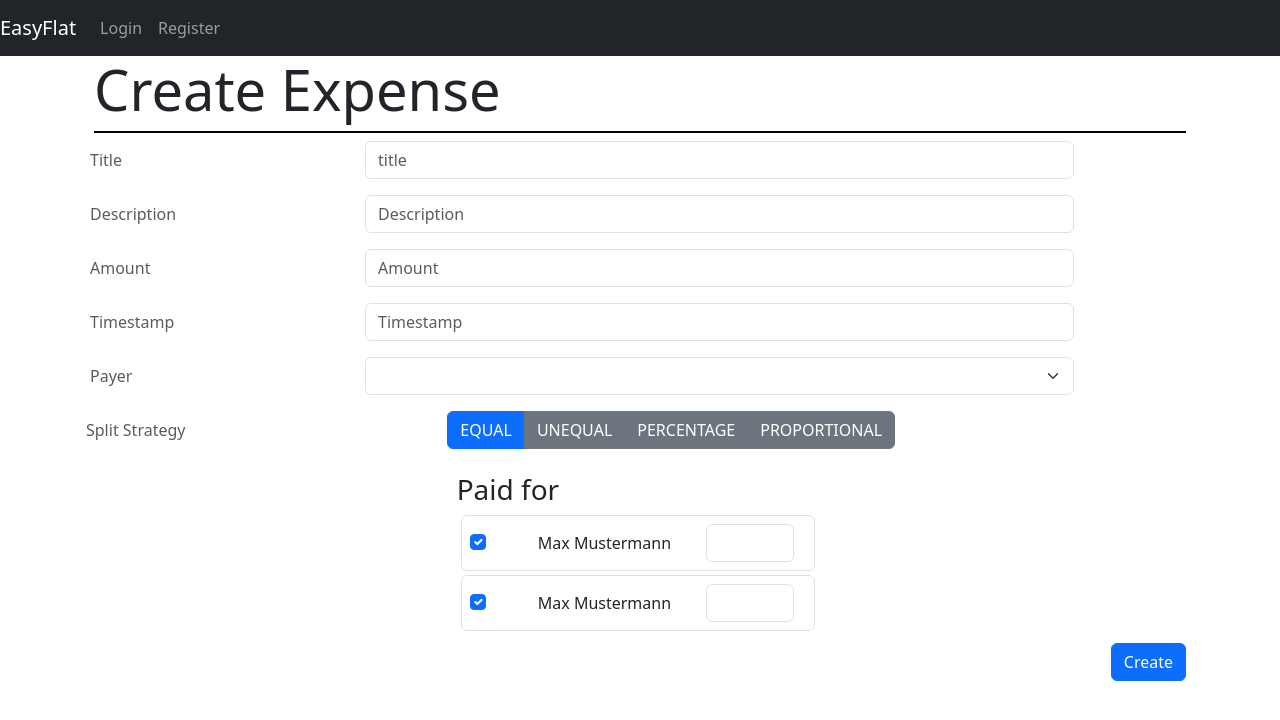
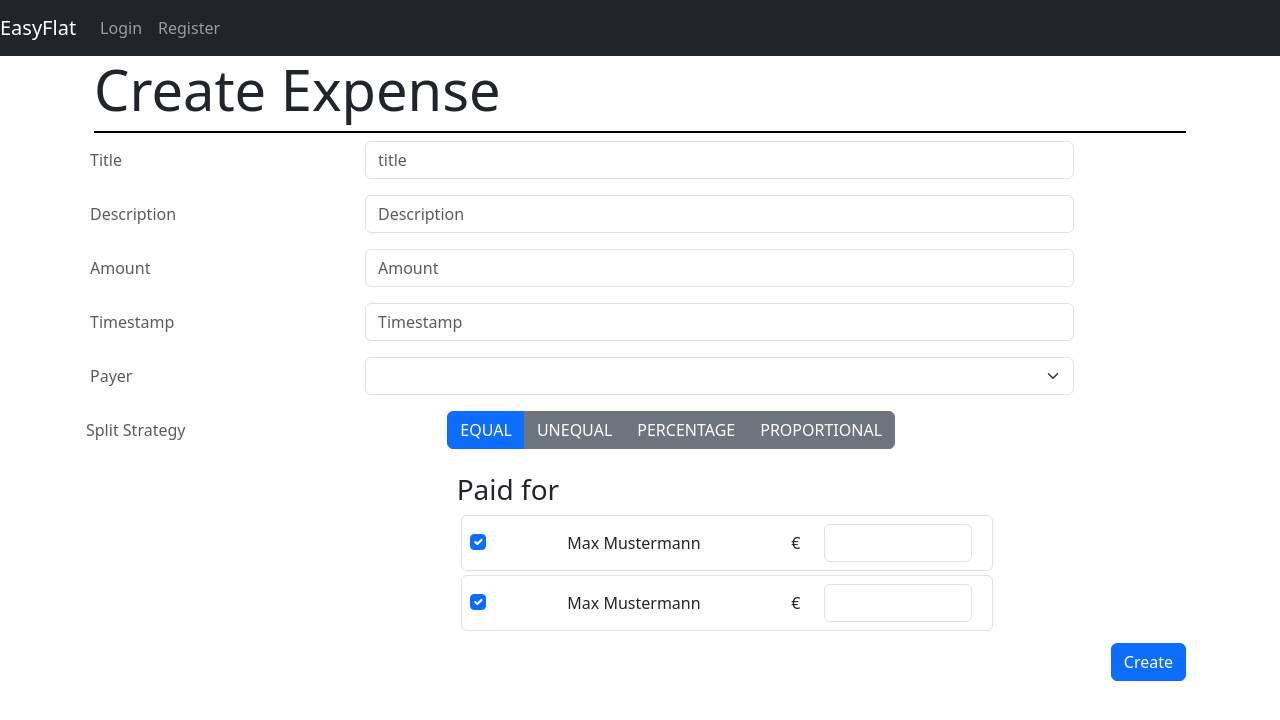
Before and after one commit to filipmilanov/EasyFlat, an Angular app in the folder frontend/: page /#/finance/expense/create in a window 1280 px wide. Shown: the top 720 px of the page. Built offline with nearby package versions, Linux system fonts and the light colour scheme.

Commit message:
fix[FV]: adds label which type of input it is, depending on the split strategy
Refs: #196

```diff
--- a/frontend/src/app/components/finance/expense-create-edit/expense-create-edit.component.html
+++ b/frontend/src/app/components/finance/expense-create-edit/expense-create-edit.component.html
@@ -96,7 +96,7 @@
               id="splitBy"
               [(bindingObject)]="selectedSplitBy"
               [options]="splitByOptions"
-              (change)="onSplitByChange()"
+              (bindingObjectChange)="onSplitByChange()"
             >
             </app-radio-buttons-component>
           </div>
--- a/frontend/src/app/components/finance/expense-create-edit/expense-create-edit.component.ts
+++ b/frontend/src/app/components/finance/expense-create-edit/expense-create-edit.component.ts
@@ -1,7 +1,6 @@
 import {Component, OnInit} from '@angular/core';
 import {DebitDto, ExpenseDto, SplitBy} from "../../../dtos/expenseDto";
 import {NgForm} from "@angular/forms";
-import {SharedFlat} from "../../../dtos/sharedFlat";
 import {SharedFlatService} from "../../../services/sharedFlat.service";
 import {FinanceService} from "../../../services/finance.service";
 import {Router} from "@angular/router";
@@ -52,6 +51,7 @@ export class ExpenseCreateEditComponent implements OnInit {
 
   ngOnInit(): void {
 
+    this.onSplitByChange();
   }
 
   onSubmit(form: NgForm) {
--- a/frontend/src/app/components/utils/show-user-for-expense/show-user-for-expense.component.html
+++ b/frontend/src/app/components/utils/show-user-for-expense/show-user-for-expense.component.html
@@ -1,5 +1,5 @@
 <div *ngFor="let user of users; let i = index"
-     class="row w-50 p-2 align-items-center align-content-center border rounded m-1">
+     class="row w-75 p-2 align-items-center align-content-center border rounded m-1">
   <div class="form-check col-2">
     <input class="form-check-input"
            type="checkbox"
@@ -8,15 +8,18 @@
            [ngModel]="isActive"
            (change)="user.value = 0">
   </div>
-  <div class="col-6">
+  <div class="col-4">
     {{user.user.firstName + " " + user.user.lastName}}
+  </div>
+  <div class="col-2 text-end">
+    {{kindOfValue(user)}}
   </div>
   <div class="col-4">
     <input type="number"
            class="form-control"
            aria-label="value"
-           placeholder="{{kindOfValue(user)}}"
            [(ngModel)]="user.value"
-           [disabled]="!isActive.checked">
+           [disabled]="!isActive.checked"
+    >
   </div>
 </div>
--- a/frontend/src/app/components/utils/show-user-for-expense/show-user-for-expense.component.ts
+++ b/frontend/src/app/components/utils/show-user-for-expense/show-user-for-expense.component.ts
@@ -17,13 +17,13 @@ export class ShowUserForExpenseComponent {
 
   kindOfValue(value: DebitDto): string {
     if (value.splitBy === SplitBy.EQUAL) {
-      return 'Amount';
+      return '€';
     } else if (value.splitBy === SplitBy.UNEQUAL) {
-      return 'Amount';
+      return '€';
     } else if (value.splitBy === SplitBy.PERCENTAGE) {
-      return 'percentage';
+      return '%';
     } else if (value.splitBy === SplitBy.PROPORTIONAL) {
-      return 'proportion';
+      return 'Proportion';
     }
   }
 
```
